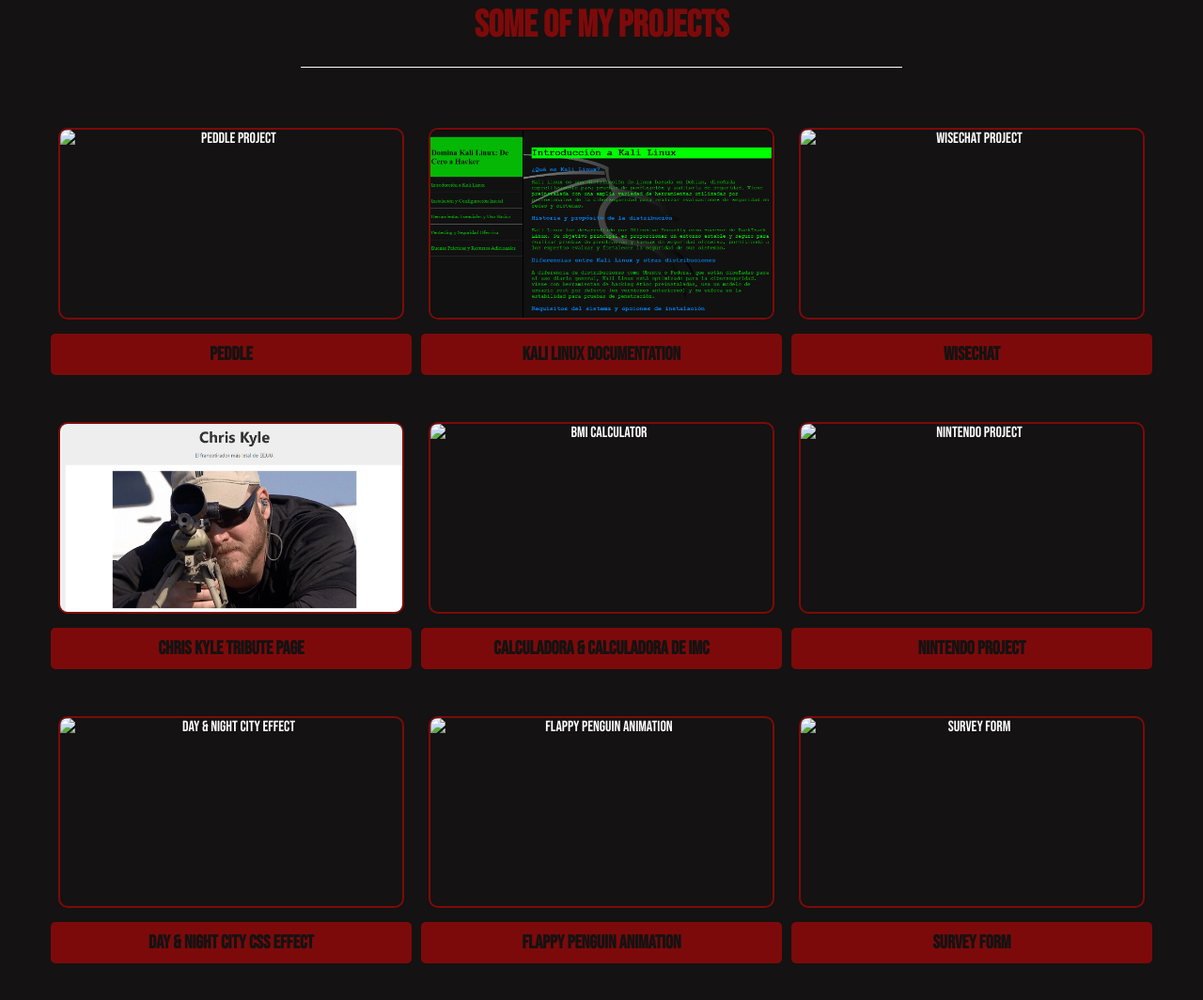
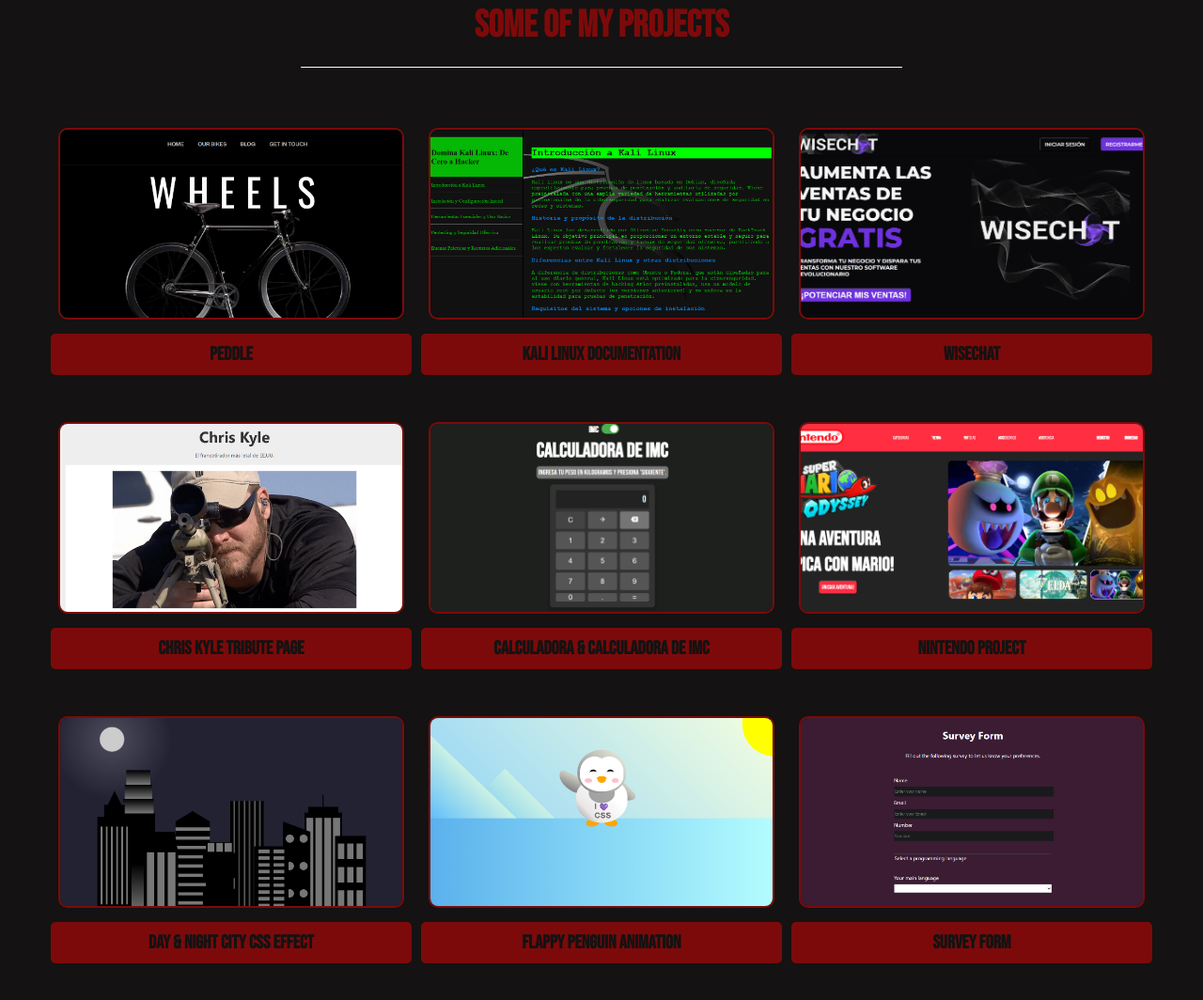
Before and after one commit to JhonCDeveloper/My-Portfolio, a plain HTML site: page index.html in a window 1280 px wide. Shown: the part 909-1973 px from the top of the page at 94% size. Drawn offline with Linux system fonts and the light colour scheme; the site is published under a folder, as on GitHub Pages, so addresses that start at the root find nothing; a web font is replaced by a local one.

Commit message:
Fixing routes

```diff
--- a/index.html
+++ b/index.html
@@ -31,7 +31,7 @@
             </div>
             <div class="project-grid">
                 <a class="project-tile" href="https://jhoncdeveloper.github.io/Peddle/" target="_blank">
-                    <img class="project-image" src="/assets/Peddle.png" alt="Peddle Project">
+                    <img class="project-image" src="assets/Peddle.png" alt="Peddle Project">
                     <p class="project-title">Peddle</p>
                 </a>
 
@@ -41,7 +41,7 @@
                 </a>
 
                 <a class="project-tile" href="https://jhoncdeveloper.github.io/WISECHAT/" target="_blank">
-                    <img class="project-image" src="/assets/WiseChat.png" alt="WiseChat Project">
+                    <img class="project-image" src="assets/WiseChat.png" alt="WiseChat Project">
                     <p class="project-title">WiseChat</p>
                 </a>
 
@@ -51,27 +51,27 @@
                 </a>
 
                 <a class="project-tile" href="https://jhoncdeveloper.github.io/Calculadora-CalculadoraDeIMC/" target="_blank">
-                    <img class="project-image" src="/assets/CalculadoraIMC.png" alt="BMI Calculator">
+                    <img class="project-image" src="assets/CalculadoraIMC.png" alt="BMI Calculator">
                     <p class="project-title">Calculadora & Calculadora de IMC</p>
                 </a>
 
                 <a class="project-tile" href="https://jhoncdeveloper.github.io/Proyecto-Nintendo/" target="_blank">
-                    <img class="project-image" src="/assets/NintendoProject.png" alt="Nintendo Project">
+                    <img class="project-image" src="assets/NintendoProject.png" alt="Nintendo Project">
                     <p class="project-title">Nintendo Project</p>
                 </a>
 
                 <a class="project-tile" href="https://jhoncdeveloper.github.io/Day-Night-Skyline/" target="_blank">
-                    <img class="project-image" src="/assets/Night&DayCity.png" alt="Day & Night City Effect">
+                    <img class="project-image" src="assets/Night&DayCity.png" alt="Day & Night City Effect">
                     <p class="project-title">Day & Night City CSS Effect</p>
                 </a>
 
                 <a class="project-tile" href="https://jhoncdeveloper.github.io/Penguin-Animated-CSS/" target="_blank">
-                    <img class="project-image" src="/assets/PenguinAnimation.png" alt="Flappy Penguin Animation">
+                    <img class="project-image" src="assets/PenguinAnimation.png" alt="Flappy Penguin Animation">
                     <p class="project-title">Flappy Penguin Animation</p>
                 </a>
 
                 <a class="project-tile" href="https://jhoncdeveloper.github.io/Survey-Form/" target="_blank">
-                    <img class="project-image" src="/assets/SurveyForm.png" alt="Survey Form">
+                    <img class="project-image" src="assets/SurveyForm.png" alt="Survey Form">
                     <p class="project-title">Survey Form</p>
                 </a>
             </div>
```
